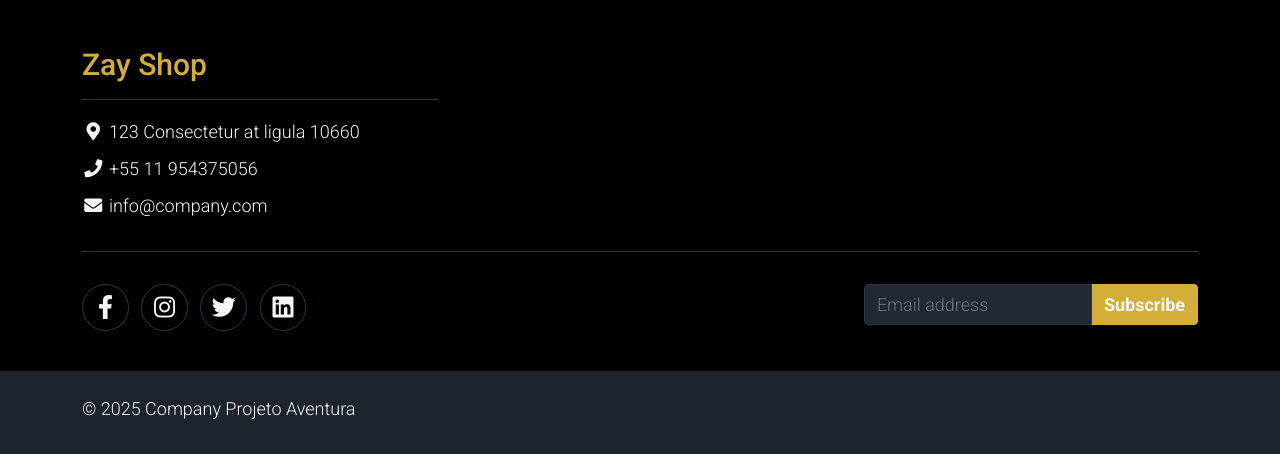
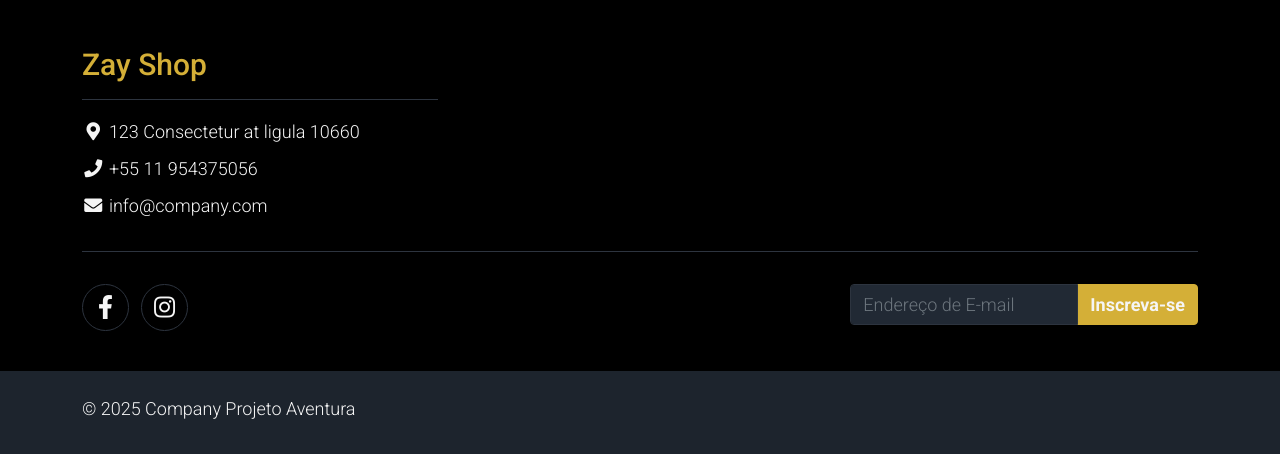
Before and after one commit to gustavobarros-07/Xod-da-Preta-, a Flask app: page / in a window 1280 px wide. Shown: the part 2265-2719 px from the top of the page. Run offline with Flask 3, Linux system fonts and the light colour scheme; some libraries are stand-ins or nearby versions.

Commit message:
Modify contact details and update footer links
Updated contact information and social media links in the footer. Changed placeholder text for email subscription.

```diff
--- a/app/templates/index.html
+++ b/app/templates/index.html
@@ -42,13 +42,11 @@
                     <i class="fa fa-envelope mx-2"></i>
                     <a class="navbar-sm-brand text-light text-decoration-none" href="mailto:info@company.com">info@company.com</a>
                     <i class="fa fa-phone mx-2"></i>
-                    <a class="navbar-sm-brand text-light text-decoration-none" href="tel:010-020-0340">010-020-0340</a>
+                    <a class="navbar-sm-brand text-light text-decoration-none" href="tel:010-020-0340"> +55 11 954375056</a>
                 </div>
                 <div>
                     <a class="text-light" href="https://fb.com/templatemo" target="_blank" rel="sponsored"><i class="fab fa-facebook-f fa-sm fa-fw me-2"></i></a>
                     <a class="text-light" href="https://www.instagram.com/xododapreta?utm_source=ig_web_button_share_sheet&igsh=ZDNlZDc0MzIxNw==" target="_blank"><i class="fab fa-instagram fa-sm fa-fw me-2"></i></a>
-                    <a class="text-light" href="https://twitter.com/" target="_blank"><i class="fab fa-twitter fa-sm fa-fw me-2"></i></a>
-                    <a class="text-light" href="https://www.linkedin.com/" target="_blank"><i class="fab fa-linkedin fa-sm fa-fw"></i></a>
                 </div>
             </div>
         </div>
@@ -99,11 +97,7 @@
                     </a>
                     <a class="nav-icon position-relative text-decoration-none" href="#">
                         <i class="fa fa-fw fa-cart-arrow-down text-dark mr-1"></i>
-                        <span class="position-absolute top-0 left-100 translate-middle badge rounded-pill bg-light text-dark">7</span>
-                    </a>
-                    <a class="nav-icon position-relative text-decoration-none" href="#">
-                        <i class="fa fa-fw fa-user text-dark mr-3"></i>
-                        <span class="position-absolute top-0 left-100 translate-middle badge rounded-pill bg-light text-dark">+99</span>
+                        <span class="position-absolute top-0 left-100 translate-middle badge rounded-pill bg-light text-dark">!</span>
                     </a>
                 </div>
             </div>
@@ -371,19 +365,13 @@
                         <li class="list-inline-item border border-light rounded-circle text-center">
                             <a class="text-light text-decoration-none" target="_blank" href="https://www.instagram.com/"><i class="fab fa-instagram fa-lg fa-fw"></i></a>
                         </li>
-                        <li class="list-inline-item border border-light rounded-circle text-center">
-                            <a class="text-light text-decoration-none" target="_blank" href="https://twitter.com/"><i class="fab fa-twitter fa-lg fa-fw"></i></a>
-                        </li>
-                        <li class="list-inline-item border border-light rounded-circle text-center">
-                            <a class="text-light text-decoration-none" target="_blank" href="https://www.linkedin.com/"><i class="fab fa-linkedin fa-lg fa-fw"></i></a>
-                        </li>
                     </ul>
                 </div>
                 <div class="col-auto">
-                    <label class="sr-only" for="subscribeEmail">Email address</label>
+                    <label class="sr-only" for="subscribeEmail">Endereço de E-mail</label>
                     <div class="input-group mb-2">
-                        <input type="text" class="form-control bg-dark border-light" id="subscribeEmail" placeholder="Email address">
-                        <div class="input-group-text btn-success text-light">Subscribe</div>
+                        <input type="text" class="form-control bg-dark border-light" id="subscribeEmail" placeholder="Endereço de E-mail">
+                        <div class="input-group-text btn-success text-light">Inscreva-se</div>
                     </div>
                 </div>
             </div>
```
